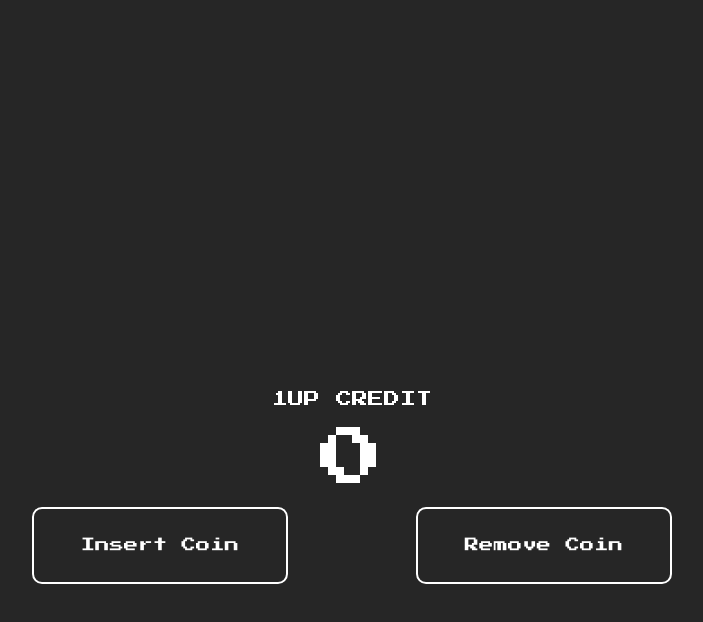
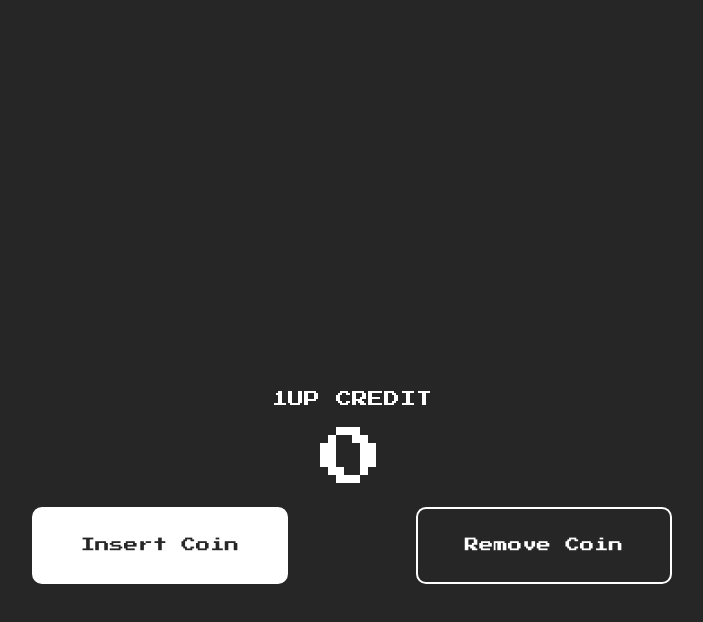
Before and after one commit to siupergianlu/counter, a plain HTML site: page index.html in a window 1280 px wide. In both pictures the pointer is over the button "Insert Coin". Shown: the whole page, without its empty margins (288-991 px from the left). Drawn offline with nearby package versions, Linux system fonts and the light colour scheme.

Commit message:
altra prova hover

```diff
--- a/assets/css/styles.css
+++ b/assets/css/styles.css
@@ -59,10 +59,10 @@ button {
   color: #ffffff;
 }
 
-/*button:hover {
+button:hover {
   background-color: #ffffff;
   color: #262626;
-}*/
+}
 .counter-box {
   font-size: 400%;
 }
```
